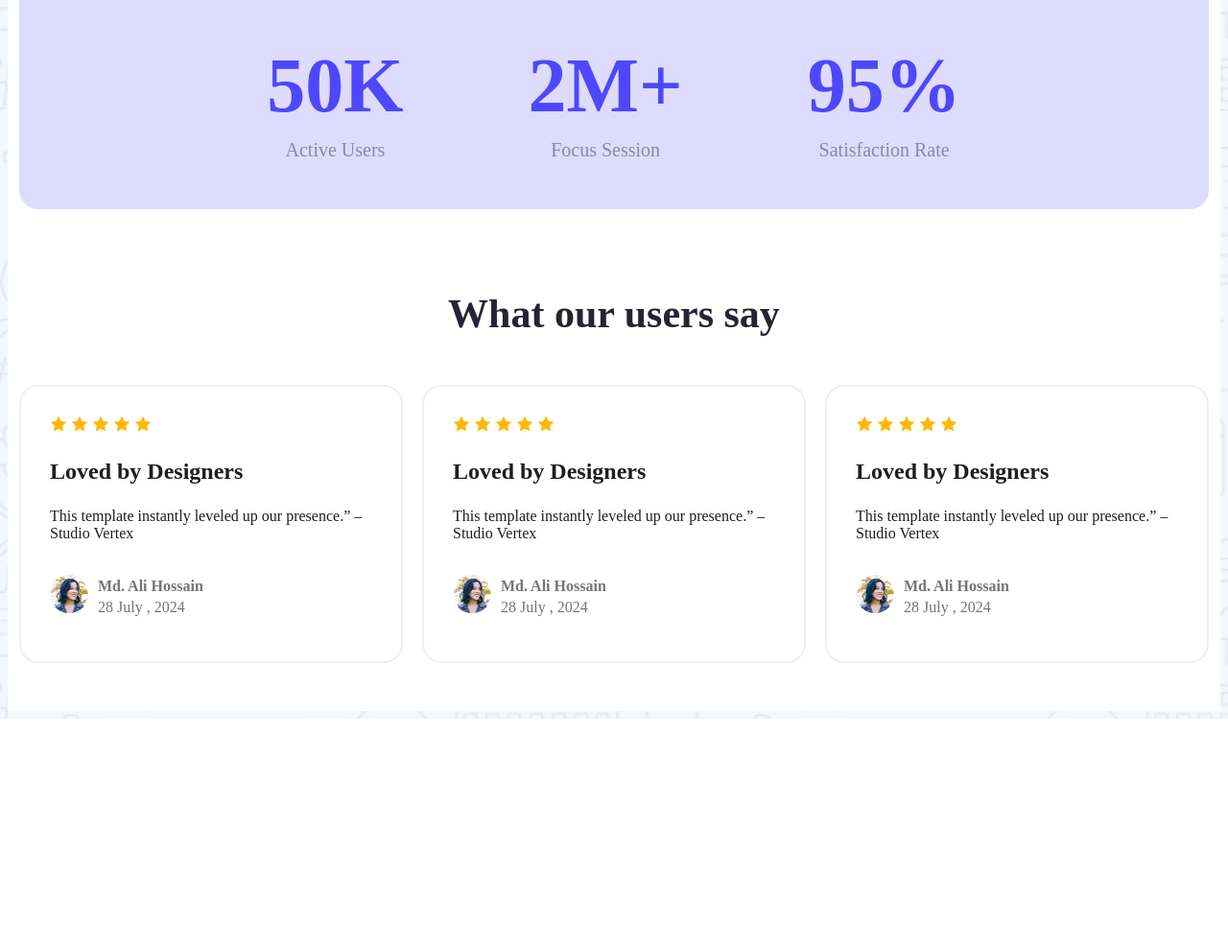
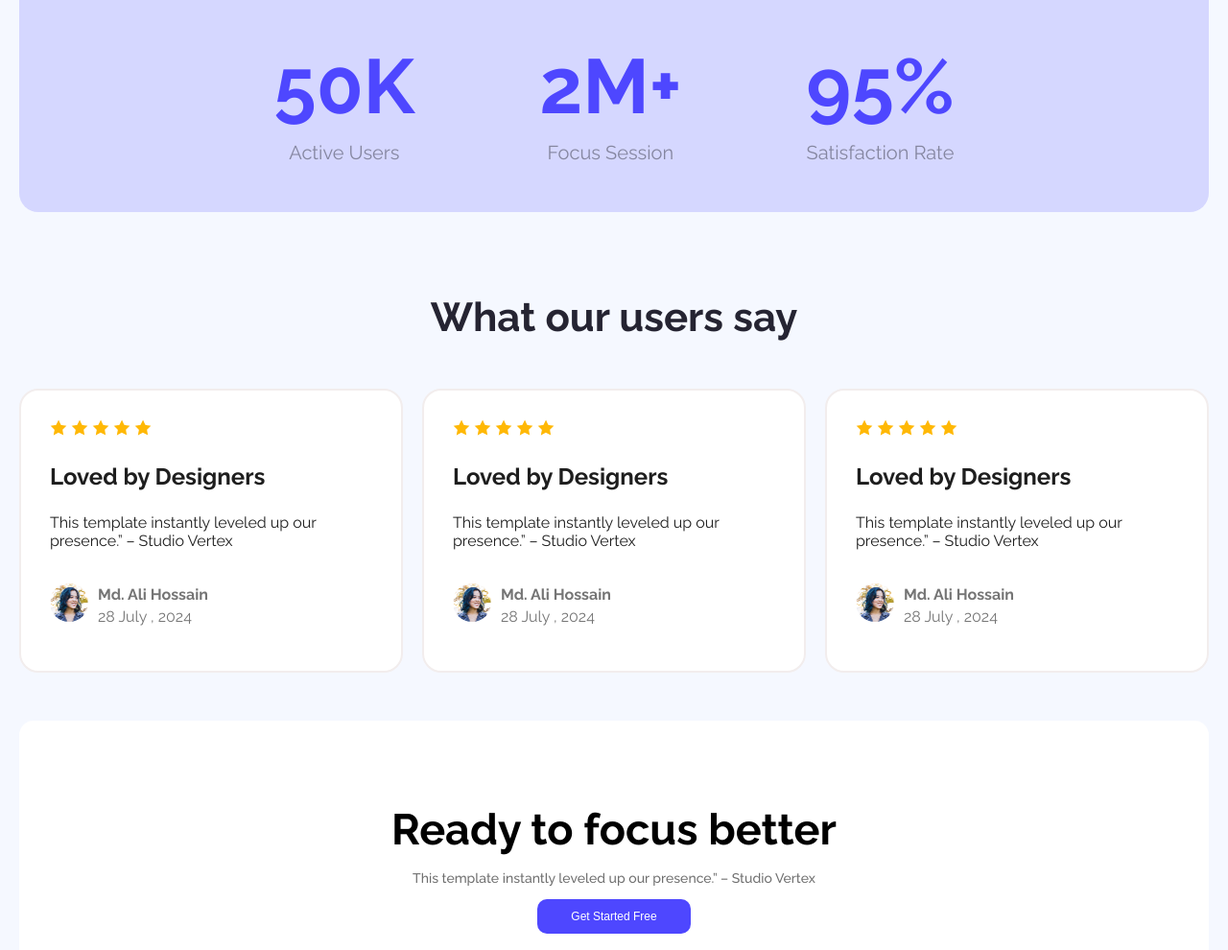
Before and after one commit to apurbadhar509/Landing-LaunchPad, a plain HTML site: page index.html in a window 1280 px wide. Shown: the part 1189-2179 px from the top of the page at 96% size. Before the commit the page ends 1938 px from the top, so only its background shows below. Drawn offline with Linux system fonts and the light colour scheme; files whose address does not match are found by name.

Commit message:
Added extra section

```diff
--- a/index.css
+++ b/index.css
@@ -1,4 +1,13 @@
+.font-raleway {
+  font-family: "Raleway", sans-serif;
+  font-optical-sizing: auto;
+  font-weight: 400;
+  font-style: normal;
+}
+
 body {
+  margin: 0;
+  padding: 0;
   background-image: url("./Assets/Hero-bg.png");
 }
 
@@ -40,7 +49,7 @@ body {
 }
 
 .main {
-  background-color: #ffffff;
+  background-color: #f5f8ff;
 }
 
 .see-action {
@@ -125,11 +134,11 @@ body {
 }
 
 .review-title {
-    color: #252432;
-    font-size: 42px;
-    font-weight: bold;
-    text-align: center;
-    margin-bottom: 50px;
+  color: #252432;
+  font-size: 42px;
+  font-weight: bold;
+  text-align: center;
+  margin-bottom: 50px;
 }
 
 .review-container {
@@ -177,3 +186,47 @@ body {
   margin-top: 4px;
   color: #757575;
 }
+
+.focus {
+  max-width: 1240px;
+  margin: auto;
+  padding-top: 50px;
+  padding-bottom: 50px;
+  background-color: #ffffff;
+  text-align: center;
+  border-radius: 15px;
+}
+
+.focus-banner {
+    display: flex;
+    justify-content: center;
+    margin-top: 20px;
+}
+
+.focus-banner > img {
+    border-radius: 40px;
+}
+
+.focus-title {
+color: #000000;
+font-size: 45px;
+font-weight: bold;
+margin-bottom: 16px;
+}
+
+.focus-description {
+color: #00000090;
+font-size: 14px;
+font-weight: 500;
+}
+
+.focus-button {
+  width: 160px;
+  height: 36px;
+  background-color: #4e47ff;
+  color: #ffffff;
+  font-weight: 300;
+  border: none;
+  border-radius: 10px;
+  font-size: 12px;
+}
--- a/index.html
+++ b/index.html
@@ -4,9 +4,12 @@
     <meta charset="UTF-8" />
     <meta name="viewport" content="width=device-width, initial-scale=1.0" />
     <link rel="stylesheet" href="index.css" />
+    <style>
+      @import url("https://fonts.googleapis.com/css2?family=Raleway:ital,wght@0,100..900;1,100..900&display=swap");
+    </style>
     <title>Document</title>
   </head>
-  <body>
+  <body class="font-raleway">
     <header class="header">
       <div class="navbar">
         <h2 class="logo">Logo</h2>
@@ -34,6 +37,7 @@
           <img class="see-action-image" src="./Assets/wc-mini.png" alt="" />
         </div>
       </section>
+
       <section class="statistics">
         <h2>Joined Thousands of Productive Users</h2>
         <div class="statistics-status">
@@ -51,7 +55,6 @@
           </div>
         </div>
       </section>
-
 
       <section class="review">
         <h1 class="review-title">What our users say</h1>
@@ -112,6 +115,17 @@
           </div>
         </div>
       </section>
+
+      <section class="focus">
+        <h2 class="focus-title">Ready to focus better</h2>
+        <p class="focus-description">This template instantly leveled up our presence.” – Studio Vertex</p>
+        <button class="focus-button">Get Started Free</button>
+        <div class="focus-banner">
+          <img src="./Assets/wc-big.png" alt="" />
+        </div>
+      </section>
+
+
     </main>
     <footer></footer>
   </body>
```
